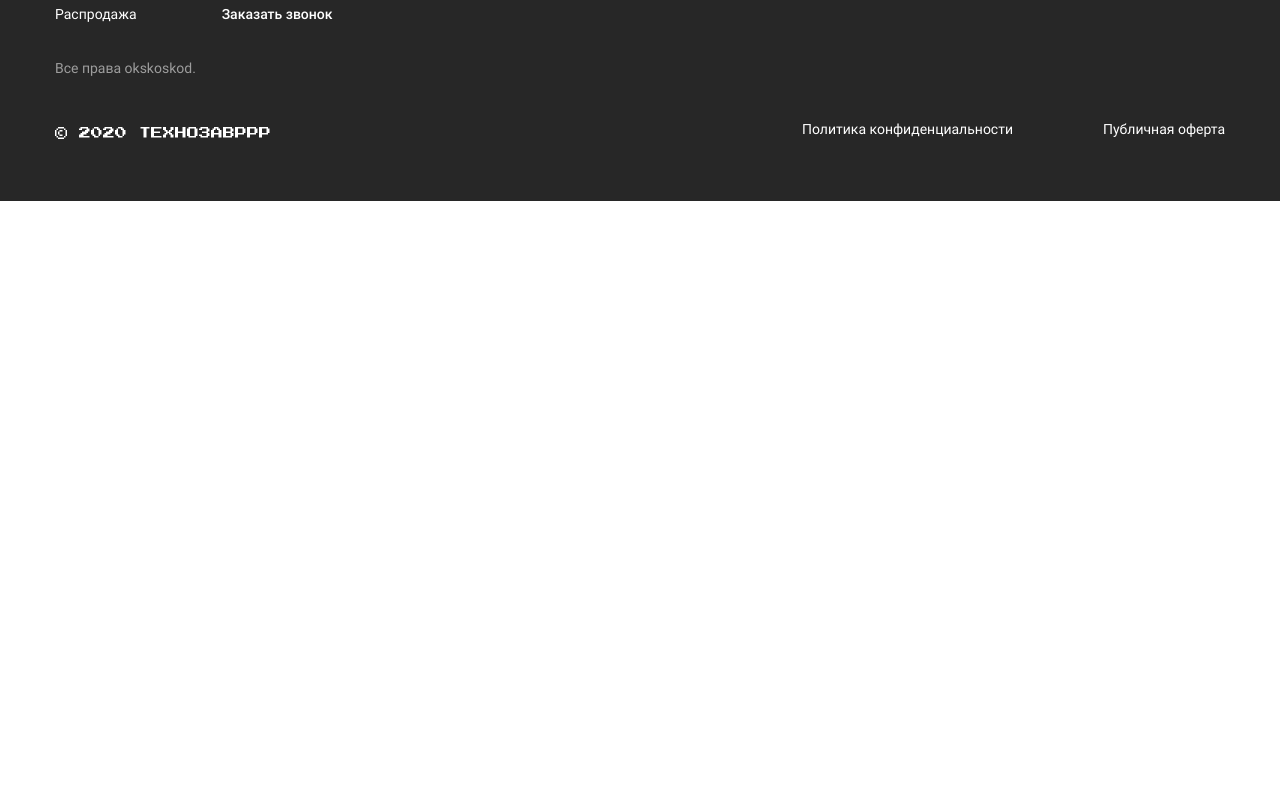
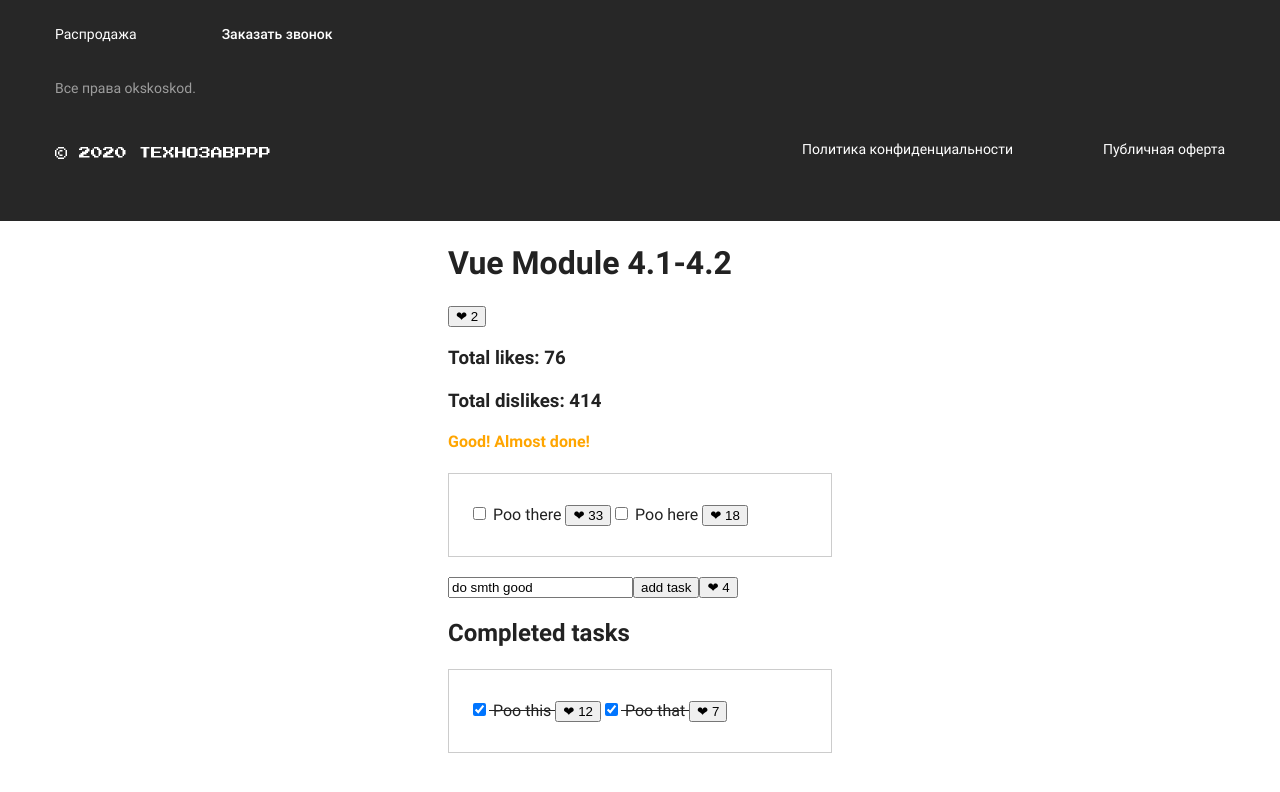
Before and after one commit to andreynef/vueOnlineStoreSkillbox, a Vue app: page /#/cart in a window 1280 px wide. Shown: the part 750-1542 px from the top of the page. Before the commit the page ends 951 px from the top, so only its background shows below. Built offline with nearby package versions, Linux system fonts and the light colour scheme.

Commit message:
+module 4 fix

```diff
--- a/public/index.html
+++ b/public/index.html
@@ -10,5 +10,6 @@
 </head>
 <body>
   <div id="app"/>
+  <div id="appTheory"/>
 </body>
 </html>
--- a/src/App.vue
+++ b/src/App.vue
@@ -3,16 +3,18 @@
     <Header/>
     <router-view/>
     <Footer/>
+    <AppTheory/>
   </div>
 </template>
 
 <script>
 import Header from '@/components/Header';
 import Footer from '@/components/Footer';
+import AppTheory from "./AppTheory";
 
 
 export default {
-  components: {Header, Footer},
+  components: {AppTheory, Header, Footer},
 };
 </script>
 
--- /dev/null
+++ b/src/AppTheory.vue
@@ -0,0 +1,99 @@
+<template>
+  <div style="width: 30%; margin: 0 auto 300px">
+    <h1>Vue Module 4.1-4.2</h1>
+    <span>
+    <LikeButtons :likes.sync='headerLikes' :dislikes.sync='headerDislikes'/>
+  </span>
+    <h3>Total likes: {{countTotalLikes}}</h3>
+    <h3>Total dislikes: {{countTotalDislikes}}</h3>
+    <p v-if='count===2' style='color:orange; font-weight:bold'>Good! Almost done!</p>
+    <p v-else-if='count===1' style='color:purple; font-weight:bold'>Great! 1 task left!</p>
+    <p v-else-if='count===0' style='color:green; font-weight:bold'>Perfect! Now take a rest for future heroic deeds!</p>
+    <p v-else>Tasks left: <span class="counter">{{count}}</span></p>
+    <transition name='myTransition'>
+      <img src="https://pbs.twimg.com/media/Dili0RGXUAICZgc.png" v-show='count===0' style='width:30%'/>
+    </transition>
+    <TaskList :tasks='uncompletedTasks' v-show='uncompletedTasks.length!==0'/>
+    <form class="form" v-on:submit.prevent='addTask'>
+      <input v-model='inputValue'>
+      <button type="submit" v-bind:disabled='buttonDisabled' :title='buttonTitle'>add task</button>
+      <LikeButtons :likes.sync='formLikes' :dislikes.sync='formDislikes'/>
+    </form>
+    <TaskList :tasks='completedTasks' v-show='completedTasks.length!==0' :title='"Completed tasks"'/>
+  </div>
+</template>
+
+<script>
+import TaskList from "./components/TaskList";
+import LikeButtons from "./components/LikeButtons";
+
+export default {
+  components: {LikeButtons, TaskList},
+  data() {
+    return {
+      headerLikes: 2,
+      headerDislikes: 3,
+      formLikes: 4,
+      formDislikes: 5,
+      inputValue: 'do smth good',
+      buttonDisabled: false,
+      buttonTitle: 'no doubts!',
+      tasks: [
+        {text: 'Poo this', done: true, likes: 12, dislikes: 100},
+        {text: 'Poo that', done: true, likes: 7, dislikes: 101},
+        {text: 'Poo there', done: false, likes: 33, dislikes: 102},
+        {text: 'Poo here', done: false, likes: 18, dislikes: 103}
+      ],
+    }
+  },
+  methods: {//методы активного действия
+    addTask() {
+      console.log('adding task');
+      this.tasks.push({text: this.inputValue, done: false, likes: 0, dislikes: 0});
+      this.inputValue = "";
+    },
+  },
+  computed: {//методы вычисляемые самостоятельно.
+    count() {
+      console.log('counting', this.tasks.filter(item => !item.done).length);
+      return this.tasks.filter(item => !item.done).length;
+    },
+    completedTasks() {
+      console.log('returning filtered compl list');
+      return this.tasks.filter(item => item.done);
+    },
+    uncompletedTasks() {
+      console.log('returning filtered uncompl list');
+      return this.tasks.filter(item => !item.done);
+    },
+    countTotalLikes() {
+      return this.headerLikes + this.formLikes + this.tasks.reduce((value, task) => value + task.likes, 0);
+    },
+    countTotalDislikes() {
+      return this.headerDislikes + this.formDislikes + this.tasks.reduce((value, task) => value + task.dislikes, 0);
+    },
+  },
+}
+</script>
+
+<style>
+  .form {
+    margin: 20px 0;
+  }
+
+  .myTransition-enter-active{
+    animation: myAnimation 0.5s;
+  }
+
+  .myTransition-leave-active {
+    animation: myAnimation 0.5s reverse;
+  }
+  @keyframes myAnimation {
+    0% {
+      transform: scale(0) rotate(180deg);
+    }
+    100% {
+      transform: scale(1) rotate(0deg);
+    }
+  }
+</style>
--- /dev/null
+++ b/src/components/ColorList.vue
@@ -0,0 +1,31 @@
+<template>
+  <ul class="colors">
+    <li class="colors__item" v-for="item in colorsArr" :key="item.id" @click="clickColor(item.color)">
+      <label class="colors__label">
+        <input class="colors__radio sr-only" type="radio" name="color" :checked="computedColor">
+        <span :style='{ backgroundColor: `${item.color}` }' class="colors__value"/>
+      </label>
+    </li>
+  </ul>
+</template>
+
+<script>
+export default {
+  props: ['colorsArr', 'currentColor'], // Важно. Принимаем пропсы в стиле camelCase а пробрасываем/вызываем в стиле kebab-case. Vue автоматом сконвертит в camel. Ибо vue это html а там не исп camel.
+  methods: {
+    clickColor(clickedColor) {
+      this.$emit('update:currentColor', clickedColor);
+    },
+  },
+  computed: {
+    computedColor: {
+      get() {
+        return this.currentColor
+      },
+      set(value) {
+        this.$emit('update:currentColor', value);
+      }
+    }
+  }
+};
+</script>
--- /dev/null
+++ b/src/components/Counter.vue
@@ -0,0 +1,35 @@
+<template>
+  <div class="form__counter">
+    <button type="button" aria-label="Убрать один товар" @click="decrement">&darr;</button>
+    <input type="text" v-model.number="currentAmount">
+    <button type="button" aria-label="Добавить один товар" @click="increment">&uarr;</button>
+  </div>
+</template>
+
+<script>
+
+  export default {
+    props:['amount'],//=':amount' на входе.
+    methods: {
+      increment (){
+        this.$emit('update:amount', this.amount+1);
+      },
+      decrement (){
+        if(this.amount!==0){
+          this.$emit('update:amount', this.amount-1);
+        }
+      },
+    },
+    computed: {
+      currentAmount: {//currentAmount тжсм проп amount но с доп возможностью его изменения (+.sync синхронизация)
+        get(){
+          return this.amount;//возвращ проп как обычн проп.
+        },
+        set(value){//изменить проп. Хей проп amount, я печатаю твое значение, измени себя.
+          this.$emit('update:amount', value);//двунаправленная связь параметров (+ '.sync' снаружи (:likes.sync='headerLikes'), тжсм v-on:update:likes='headerLikes').
+        }
+      }
+    },
+
+  };
+</script>
--- /dev/null
+++ b/src/components/LikeButtons.vue
@@ -0,0 +1,22 @@
+<template>
+  <div style='display:inline-block'>
+    <button type='button' @click='incrementLike'> &#10084; {{likes}}</button>
+  </div>
+</template>
+
+<script>
+
+export default {
+  // model: {//model нужен для инпутовских компонентов которые хотим изменять. Вместо v-bind:likes.sync='headerLikes' что сделано сейчас, будет через v-model, т.е. <span v-model='headerLikes'></span>
+  //   prop: 'likes',//то что передастся дальше в props. По умолчанию 'value'.
+  //   event: 'likes-change',//как будет называться ивент. (в $emit вместо 'update:likes' будет 'likes-change'). По умолчанию 'input'.
+  // },
+  props: ['likes'],//проброс пропсов типа <Component likes={likes}/>};
+  methods: {
+    incrementLike(){
+      //$emit - запрос наверх. 1арг - назв пропса кот нужно изменить с приставкой update. 2арг - на что изменить.
+      this.$emit('update:likes', this.likes + 1);//двунаправленная связь параметров (+ '.sync' снаружи (:likes.sync='headerLikes'), тжсм v-on:update:likes='headerLikes').
+    },
+  },
+}
+</script>
--- /dev/null
+++ b/src/components/TaskList.vue
@@ -0,0 +1,35 @@
+<template>
+  <section>
+    <h2>{{title}}</h2>
+    <ul class="list" style='list-style:none'>
+      <li class="item" :class='{done: task.done}' v-for='task in tasks' :key='task.text' style='display:inline-block'>
+        <input type="checkbox" v-model='task.done' style='display:inline-block'>
+        {{task.text}}
+        <LikeButtons :likes.sync='task.likes'/>
+      </li>
+    </ul>
+  </section>
+</template>
+
+<script>
+
+import LikeButtons from "./LikeButtons";
+export default {
+  components: {LikeButtons},
+  props: ['tasks','title'],//проброс пропсов типа <Component tasks={tasks} title={title}/>
+};
+</script>
+
+<style>
+  .list {
+    padding: 20px;
+    border: 1px solid #ccc;
+    margin: 20px 0;
+  }
+  .item {
+    margin: 10px 0;
+  }
+  .done {
+    text-decoration: line-through;
+  }
+</style>
--- a/src/pages/ProductPage.vue
+++ b/src/pages/ProductPage.vue
@@ -106,22 +106,7 @@
             </fieldset>
 
             <div class="item__row">
-              <div class="form__counter">
-                <button type="button" aria-label="Убрать один товар">
-                  <svg width="12" height="12" fill="currentColor">
-                    <use xlink:href="#icon-minus"></use>
-                  </svg>
-                </button>
-
-                <input type="text" v-model.number="productAmount">
-
-                <button type="button" aria-label="Добавить один товар">
-                  <svg width="12" height="12" fill="currentColor">
-                    <use xlink:href="#icon-plus"></use>
-                  </svg>
-                </button>
-              </div>
-
+              <Counter :amount.sync="productAmount"/>
               <button class="button button--primery" type="submit">
                 В корзину
               </button>
@@ -188,8 +173,10 @@
   import categories from '@/data/categories';
   import gotoPageFromItem from "@/helpers/gotoPage";
   import numberFormat from "@/helpers/numberFormat";
+  import Counter from "../components/Counter";
 
   export default {
+    components: {Counter},
     // props:['pageParams'],//=':page-params' на входе.
     data(){
       return {
@@ -209,11 +196,14 @@
       },
     },
     methods: {
-      gotoPageFromItem,
+      gotoPageFromItem,//вынес в хелперы, глоб видимость дабы избежать дриллинга. gotoPageFromItem(pageName, pageParams)
       addToCart(){
         const itemToAdd = {productId: this.product.id, amount: this.productAmount};
         this.$store.commit('addProductToCart', itemToAdd);//= dispatch action
       },
     },
+    watch: {
+
+    }
   };
 </script>
```
Also changed, not shown: src/components/CartItem.vue (+17 -14 lines), src/components/ProductFilter.vue (+13 -11 lines), src/helpers/incrementDecrementNumber.js (added, +8 -0 lines), 1 other file (tests, documents, lock files or other folders).
